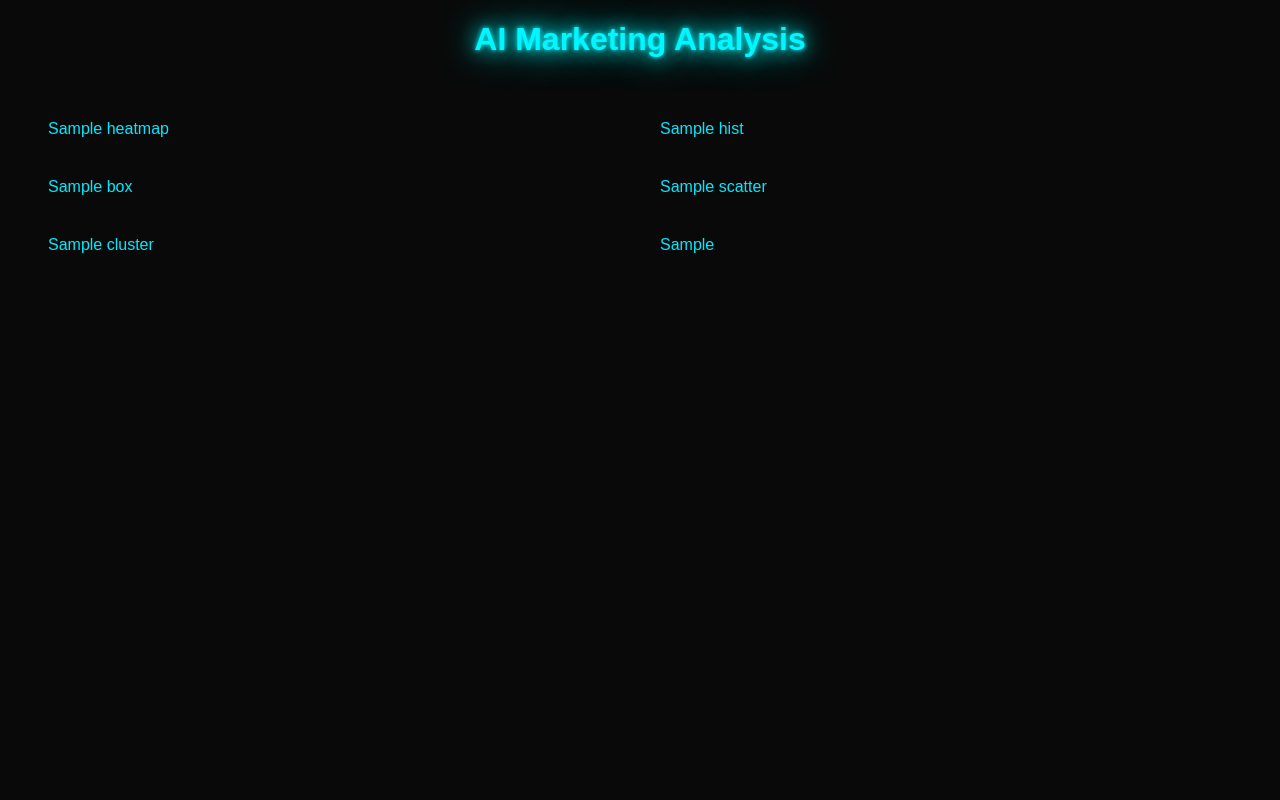
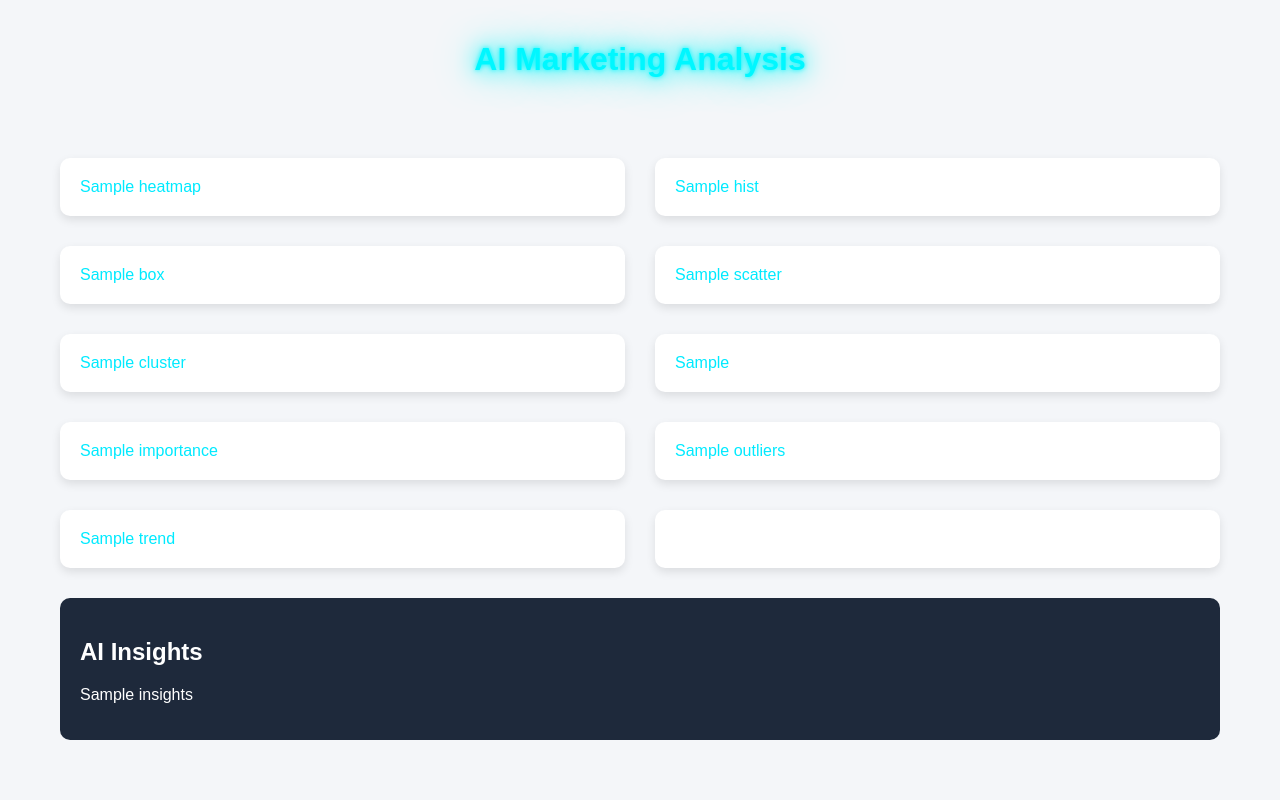
Before and after one commit to Misael10x/marketingIA, a Flask app: template templates/dashboard.html in a window 1280 px wide. Run offline with Flask 3, Linux system fonts and the light colour scheme; the template is opened without the code that fills it: most values are stand-ins (such as "Sample title", 1, 10 or a date in 2020).

Commit message:
update dashboard

```diff
--- a/app.py
+++ b/app.py
@@ -5,9 +5,34 @@
 from sklearn.decomposition import PCA
 import plotly.express as px
 import plotly
+import tensorflow as tf
 import os
 
 app = Flask(__name__)
+
+# -----------------------------
+# cargar modelo tflite
+# -----------------------------
+
+model_path = "autoencoder.tflite"
+
+interpreter = None
+input_details = None
+output_details = None
+
+if os.path.exists(model_path):
+
+    interpreter = tf.lite.Interpreter(model_path=model_path)
+    interpreter.allocate_tensors()
+
+    input_details = interpreter.get_input_details()
+    output_details = interpreter.get_output_details()
+
+    print("Modelo TFLite cargado")
+
+else:
+    print("Modelo no encontrado")
+
 
 # -----------------------------
 # HOME
@@ -25,114 +50,94 @@
 @app.route("/upload_csv", methods=["POST"])
 def upload_csv():
 
-    try:
+    file = request.files["file"]
 
-        if "file" not in request.files:
-            return "No se recibió archivo"
+    if file.filename == "":
+        return "No file uploaded"
 
-        file = request.files["file"]
+    df = pd.read_csv(file, encoding="latin1")
 
-        if file.filename == "":
-            return "Archivo vacío"
+    df = df.select_dtypes(include=[np.number])
 
-        print("Archivo recibido:", file.filename)
+    if df.shape[1] == 0:
+        return "CSV must contain numeric columns"
 
-        # leer csv
-        df = pd.read_csv(file, encoding="latin1")
+    data = df.values.astype("float32")
 
-        # solo columnas numericas
-        df = df.select_dtypes(include=[np.number])
+    # -------------------------
+    # HEATMAP
+    # -------------------------
 
-        if df.shape[1] == 0:
-            return "El CSV no tiene columnas numéricas"
+    heatmap = px.imshow(df.corr(), title="Correlation Heatmap")
 
-        # limpiar datos
-        df = df.fillna(0)
+    heatmap_html = plotly.io.to_html(heatmap, full_html=False)
 
-        # -----------------------------
-        # LIMITES PARA EVITAR 502
-        # -----------------------------
+    # -------------------------
+    # HISTOGRAMA
+    # -------------------------
 
-        if df.shape[1] > 10:
-            df = df.iloc[:, :10]
+    hist = px.histogram(df, x=df.columns[0])
 
-        if df.shape[0] > 1000:
-            df = df.sample(1000)
+    hist_html = plotly.io.to_html(hist, full_html=False)
 
-        # -----------------------------
-        # HEATMAP
-        # -----------------------------
+    # -------------------------
+    # BOXPLOT
+    # -------------------------
 
-        heatmap = px.imshow(df.corr(), title="Correlation Heatmap")
+    box = px.box(df)
 
-        heatmap_html = plotly.io.to_html(heatmap, full_html=False)
+    box_html = plotly.io.to_html(box, full_html=False)
 
-        # -----------------------------
-        # HISTOGRAMA
-        # -----------------------------
+    # -------------------------
+    # SCATTER MATRIX
+    # -------------------------
 
-        hist = px.histogram(df, x=df.columns[0])
+    scatter = px.scatter_matrix(df)
 
-        hist_html = plotly.io.to_html(hist, full_html=False)
+    scatter_html = plotly.io.to_html(scatter, full_html=False)
 
-        # -----------------------------
-        # BOXPLOT
-        # -----------------------------
+    # -------------------------
+    # CLUSTER KMEANS
+    # -------------------------
 
-        box = px.box(df)
+    kmeans = KMeans(n_clusters=3, n_init=10)
 
-        box_html = plotly.io.to_html(box, full_html=False)
+    clusters = kmeans.fit_predict(df)
 
-        # -----------------------------
-        # SCATTER MATRIX
-        # -----------------------------
+    pca = PCA(n_components=2)
 
-        scatter = px.scatter_matrix(df)
+    pca_data = pca.fit_transform(df)
 
-        scatter_html = plotly.io.to_html(scatter, full_html=False)
+    cluster_df = pd.DataFrame({
+        "PCA1": pca_data[:,0],
+        "PCA2": pca_data[:,1],
+        "cluster": clusters
+    })
 
-        # -----------------------------
-        # CLUSTER
-        # -----------------------------
+    cluster_plot = px.scatter(
+        cluster_df,
+        x="PCA1",
+        y="PCA2",
+        color="cluster",
+        title="Customer Clusters"
+    )
 
-        kmeans = KMeans(n_clusters=3, n_init=10)
+    cluster_html = plotly.io.to_html(cluster_plot, full_html=False)
 
-        clusters = kmeans.fit_predict(df)
+    # -------------------------
+    # PCA 3D
+    # -------------------------
 
-        pca = PCA(n_components=2)
+    if df.shape[1] >= 3:
 
-        pca_data = pca.fit_transform(df)
-
-        cluster_df = pd.DataFrame({
-            "PCA1": pca_data[:,0],
-            "PCA2": pca_data[:,1],
-            "cluster": clusters
-        })
-
-        cluster_plot = px.scatter(
-            cluster_df,
-            x="PCA1",
-            y="PCA2",
-            color="cluster",
-            title="Customer Clusters"
-        )
-
-        cluster_html = plotly.io.to_html(cluster_plot, full_html=False)
-
-        # -----------------------------
-        # PCA 3D
-        # -----------------------------
-
-        components = min(3, df.shape[1])
-
-        pca3 = PCA(n_components=components)
+        pca3 = PCA(n_components=3)
 
         pca_data3 = pca3.fit_transform(df)
 
         pca3_df = pd.DataFrame({
             "x": pca_data3[:,0],
             "y": pca_data3[:,1],
-            "z": pca_data3[:,2] if components == 3 else np.zeros(len(pca_data3))
+            "z": pca_data3[:,2]
         })
 
         pca3_plot = px.scatter_3d(
@@ -145,20 +150,139 @@
 
         pca3_html = plotly.io.to_html(pca3_plot, full_html=False)
 
-        return render_template(
-            "dashboard.html",
-            heatmap=heatmap_html,
-            hist=hist_html,
-            box=box_html,
-            scatter=scatter_html,
-            cluster=cluster_html,
-            pca3=pca3_html,
-            error=None
+    else:
+        pca3_html = "<p>Not enough columns for PCA 3D</p>"
+
+    # -------------------------
+    # FEATURE IMPORTANCE
+    # -------------------------
+
+    importance = df.var().sort_values(ascending=False)
+
+    importance_df = pd.DataFrame({
+        "feature": importance.index,
+        "importance": importance.values
+    })
+
+    importance_plot = px.bar(
+        importance_df,
+        x="feature",
+        y="importance",
+        title="Feature Importance"
+    )
+
+    importance_html = plotly.io.to_html(importance_plot, full_html=False)
+
+    # -------------------------
+    # OUTLIERS
+    # -------------------------
+
+    z_scores = np.abs((df - df.mean()) / df.std())
+
+    outliers = (z_scores > 3).sum(axis=1)
+
+    outlier_df = pd.DataFrame({
+        "index": range(len(outliers)),
+        "outliers": outliers
+    })
+
+    outlier_plot = px.scatter(
+        outlier_df,
+        x="index",
+        y="outliers",
+        title="Outlier Detection"
+    )
+
+    outlier_html = plotly.io.to_html(outlier_plot, full_html=False)
+
+    # -------------------------
+    # TREND ANALYSIS
+    # -------------------------
+
+    trend_plot = px.line(
+        df.reset_index(),
+        x="index",
+        y=df.columns[0],
+        title="Trend Analysis"
+    )
+
+    trend_html = plotly.io.to_html(trend_plot, full_html=False)
+
+    # -------------------------
+    # AUTOENCODER (ANOMALY)
+    # -------------------------
+
+    error_html = None
+
+    if interpreter is not None:
+
+        errors = []
+
+        for row in data:
+
+            row = list(row)
+
+            if len(row) < 37:
+                row = row + [0]*(37-len(row))
+
+            values = np.array(row, dtype=np.float32).reshape(1,37)
+
+            interpreter.set_tensor(input_details[0]['index'], values)
+
+            interpreter.invoke()
+
+            prediction = interpreter.get_tensor(output_details[0]['index'])
+
+            error = np.mean(np.square(values - prediction))
+
+            errors.append(error)
+
+        error_df = pd.DataFrame({
+            "index": range(len(errors)),
+            "error": errors
+        })
+
+        error_plot = px.line(
+            error_df,
+            x="index",
+            y="error",
+            title="Anomaly Detection"
         )
 
-    except Exception as e:
+        error_html = plotly.io.to_html(error_plot, full_html=False)
 
-        return f"Error procesando CSV: {str(e)}"
+    # -------------------------
+    # AI INSIGHTS
+    # -------------------------
+
+    rows = df.shape[0]
+    cols = df.shape[1]
+
+    insights = f"""
+    Rows: {rows}<br>
+    Columns: {cols}<br>
+    Highest variance feature: {importance.index[0]}<br>
+    Mean of first column: {df[df.columns[0]].mean():.2f}
+    """
+
+    # -------------------------
+    # RENDER DASHBOARD
+    # -------------------------
+
+    return render_template(
+        "dashboard.html",
+        heatmap=heatmap_html,
+        hist=hist_html,
+        box=box_html,
+        scatter=scatter_html,
+        cluster=cluster_html,
+        pca3=pca3_html,
+        importance=importance_html,
+        outliers=outlier_html,
+        trend=trend_html,
+        error=error_html,
+        insights=insights
+    )
 
 
 # -----------------------------
@@ -166,7 +290,5 @@
 # -----------------------------
 
 if __name__ == "__main__":
-
     port = int(os.environ.get("PORT", 10000))
-
     app.run(host="0.0.0.0", port=port)
--- a/templates/dashboard.html
+++ b/templates/dashboard.html
@@ -3,9 +3,61 @@
 
 <head>
 
-<title>AI Dashboard</title>
+<title>AI Marketing Dashboard</title>
 
 <link rel="stylesheet" href="/static/style.css">
+
+<style>
+
+body{
+font-family: Arial;
+background:#f4f6f9;
+margin:0;
+padding:20px;
+}
+
+h1{
+text-align:center;
+margin-bottom:40px;
+}
+
+.grid{
+
+display:grid;
+
+grid-template-columns:1fr 1fr;
+
+gap:30px;
+
+}
+
+.card{
+
+background:white;
+
+padding:20px;
+
+border-radius:10px;
+
+box-shadow:0 4px 10px rgba(0,0,0,0.1);
+
+}
+
+.insights{
+
+grid-column:1/3;
+
+background:#1e293b;
+
+color:white;
+
+padding:20px;
+
+border-radius:10px;
+
+}
+
+</style>
 
 </head>
 
@@ -15,18 +67,53 @@
 
 <div class="grid">
 
-<div>{{ heatmap | safe }}</div>
-<div>{{ hist | safe }}</div>
+<div class="card">
+{{ heatmap | safe }}
+</div>
 
-<div>{{ box | safe }}</div>
+<div class="card">
+{{ hist | safe }}
+</div>
 
-<div>{{ scatter | safe }}</div>
+<div class="card">
+{{ box | safe }}
+</div>
 
-<div>{{ cluster | safe }}</div>
+<div class="card">
+{{ scatter | safe }}
+</div>
 
-<div>{{ pca3 | safe }}</div>
+<div class="card">
+{{ cluster | safe }}
+</div>
 
-<div>{{ error | safe }}</div>
+<div class="card">
+{{ pca3 | safe }}
+</div>
+
+<div class="card">
+{{ importance | safe }}
+</div>
+
+<div class="card">
+{{ outliers | safe }}
+</div>
+
+<div class="card">
+{{ trend | safe }}
+</div>
+
+<div class="card">
+{{ error | safe }}
+</div>
+
+<div class="insights">
+
+<h2>AI Insights</h2>
+
+<p>{{ insights | safe }}</p>
+
+</div>
 
 </div>
 
```
